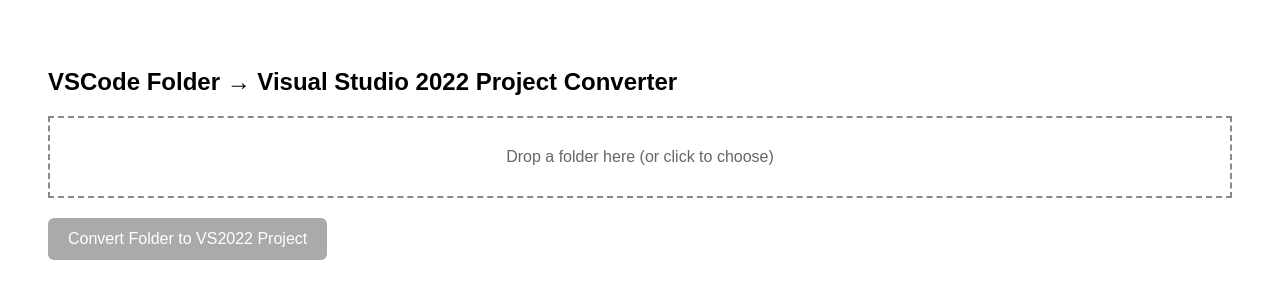
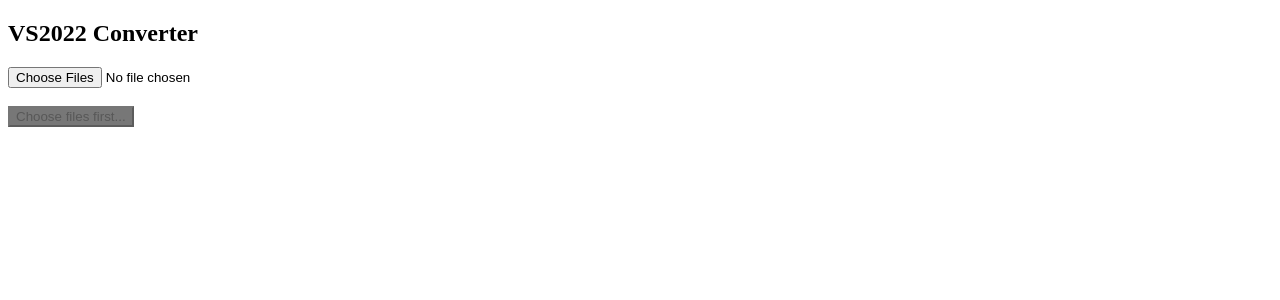
Before and after one commit to SJLJ-java/VSC-VS2022converter, a Flask app: page / in a window 1280 px wide. Shown: the top 300 px of the page. Run offline with Flask 3, Linux system fonts and the light colour scheme.

Commit message:
Alpha Zeta

```diff
--- a/templates/index.html
+++ b/templates/index.html
@@ -1,51 +1,73 @@
 <!DOCTYPE html>
-<html lang="en">
+<html>
 <head>
-<meta charset="UTF-8">
-<title>VSC → VS2022 Converter</title>
+    <title>VS2022 Converter</title>
+
     <style>
-    body {
-        font-family: sans-serif;
-        padding: 40px;
+        /* Disabled button */
+        #convertBtn:disabled {
+            background: #777;
+            cursor: not-allowed;
         }
 
-    #convertBtn {
-        padding: 12px 20px;
-        font-size: 16px;
-        border: none;
-        border-radius: 6px;
-        cursor: not-allowed;
-        background: #aaa;
-        color: #fff;
-        transition: background 0.3s, cursor 0.3s;
+        /* RGB animation when enabled */
+        @keyframes rgbRotate {
+            0%   { background: red; }
+            33%  { background: green; }
+            66%  { background: blue; }
+            100% { background: red; }
         }
 
+        /* Apply animation only when enabled */
         #convertBtn.enabled {
-        background: #0078FF;
-        cursor: pointer;
-    }
-
-    #dropZone {
-        border: 2px dashed #888;
-        padding: 30px;
-        text-align: center;
-        color: #666;
-        margin-bottom: 20px;
+            color: white;
+            animation: rgbRotate 3s linear infinite;
         }
     </style>
 </head>
+<body>
 
-<body>
-<h2>VSCode Folder → Visual Studio 2022 Project Converter</h2>
+<h2>VS2022 Converter</h2>
 
-<div id="dropZone">
-    Drop a folder here (or click to choose)
-</div>
+<!-- File input -->
+<input type="file"
+       id="fileInput"
+       webkitdirectory
+       multiple>
 
-<input id="folderInput" type="file" webkitdirectory directory multiple hidden>
+<br><br>
 
-<button id="convertBtn">Convert Folder to VS2022 Project</button>
+<!-- Convert button (disabled at start) -->
+<button id="convertBtn" disabled>Choose files first...</button>
 
-<script src="main.js"></script>
+<script>
+const fileInput = document.getElementById("fileInput");
+const convertBtn = document.getElementById("convertBtn");
+
+fileInput.addEventListener("change", () => {
+
+    if (fileInput.files.length > 0) {
+        // Enable the button
+        convertBtn.disabled = false;
+
+        // Apply RGB animation
+        convertBtn.classList.add("enabled");
+
+        // Change button text
+        convertBtn.textContent = "Convert to VS2022 Package";
+    } else {
+        // If no file, disable again
+        convertBtn.disabled = true;
+        convertBtn.classList.remove("enabled");
+        convertBtn.textContent = "Choose files first...";
+    }
+});
+
+// What happens when clicked
+convertBtn.addEventListener("click", () => {
+    alert("Now send files to backend with fetch or form upload.");
+});
+</script>
+
 </body>
 </html>
```
Lines whose indentation alone changed are shown as unchanged.
